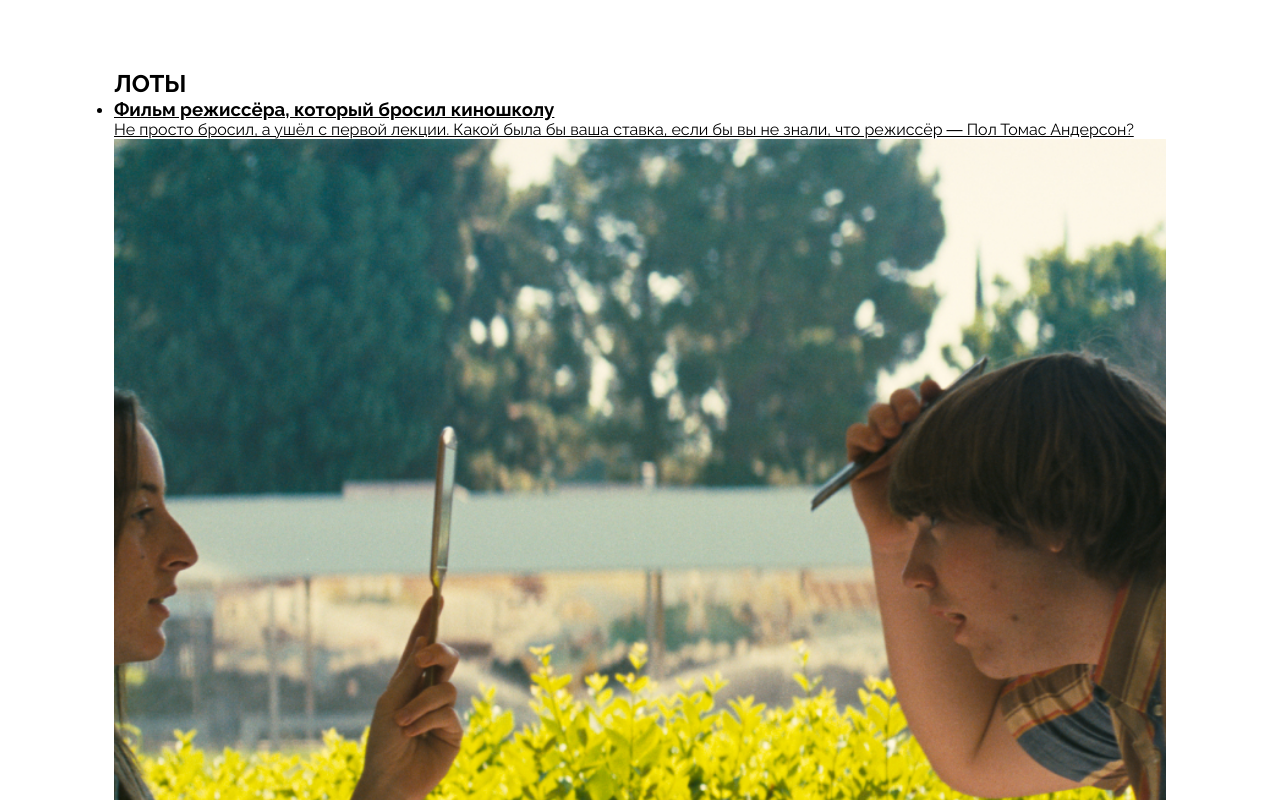
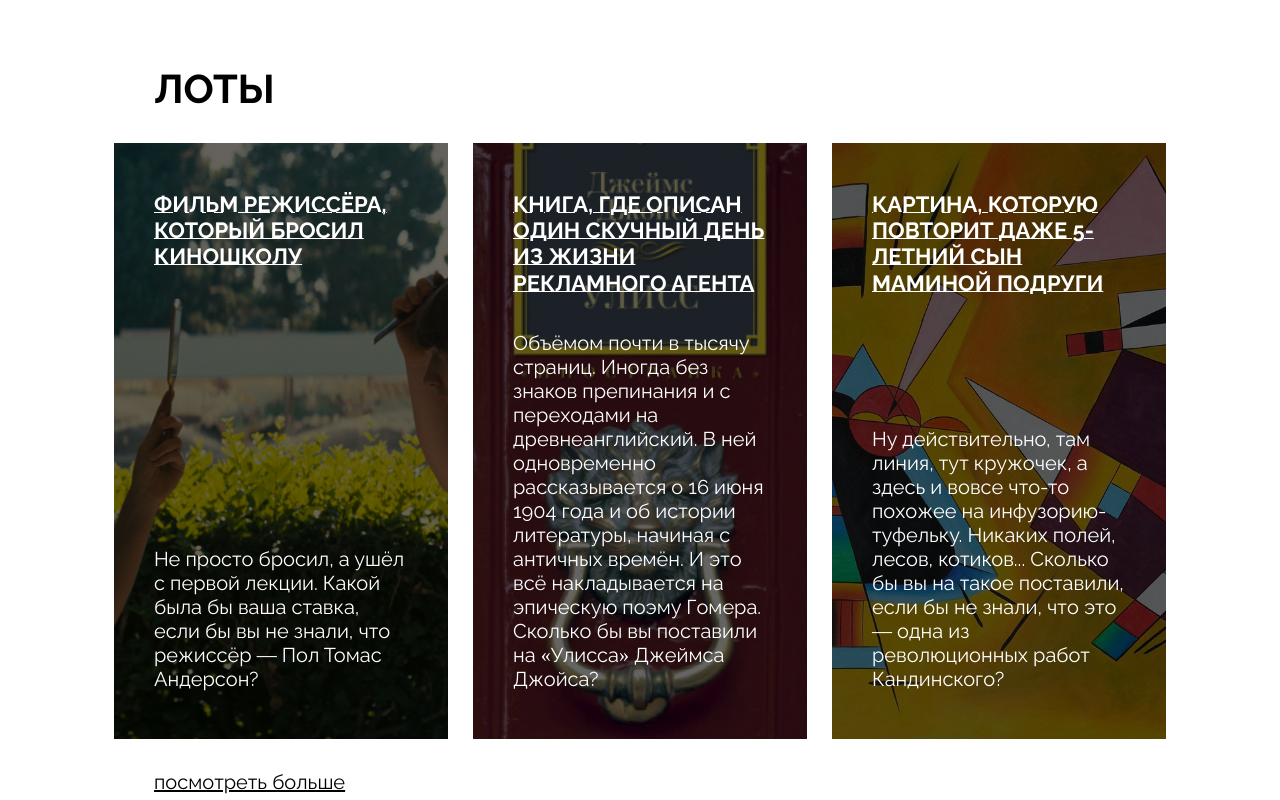
Before and after one commit to osukhankin/ono-tebe-nado-fd, a plain HTML site: page index.html in a window 1280 px wide. Shown: the part 1160-1960 px from the top of the page. Drawn offline with Linux system fonts and the light colour scheme.

Commit message:
lots completed

```diff
--- a/index.html
+++ b/index.html
@@ -41,38 +41,49 @@
       <section class="cover">
         <div class="overlay"></div>
         <h1 class="cover__title">
-          <span class="aligned-text letter-spacing-extended">ОН<span class="no-letter-spacing">О</span></span>
-          <span class="aligned-text_center letter-spacing-extended">ТЕБ<span class="no-letter-spacing">Е</span></span>
-          <span class="aligned-text_right letter-spacing-extended">НАД<span class="no-letter-spacing">О</span></span>
+          <span class="aligned-text letter-spacing-extended"
+            >ОН<span class="no-letter-spacing">О</span></span
+          >
+          <span class="aligned-text_center letter-spacing-extended"
+            >ТЕБ<span class="no-letter-spacing">Е</span></span
+          >
+          <span class="aligned-text_right letter-spacing-extended"
+            >НАД<span class="no-letter-spacing">О</span></span
+          >
         </h1>
         <div class="cover__description">
-          <p class="cover__description-text">Аукцион вещей, в которые никто не верил</p>
+          <p class="cover__description-text">
+            Аукцион вещей, в которые никто не верил
+          </p>
           <button class="bet-button">Сделать ставку</button>
         </div>
       </section>
       <section class="lots">
-        <h2>ЛОТЫ</h2>
-        <ul>
-          <li>
-            <a href="#">
-              <article>
-                <h3>Фильм режиссёра, который бросил киношколу</h3>
-                <p>
+        <h2 class="lots__heading">ЛОТЫ</h2>
+        <ul class="lots__card-list">
+          <li class="lots__card-list-item">
+            <a class="card-link" href="#">
+              <article class="card card_type_film">
+                <div class="overlay"></div>
+                <h3 class="card__title">
+                  Фильм режиссёра, который бросил киношколу
+                </h3>
+                <p class="card__text">
                   Не просто бросил, а ушёл с первой лекции. Какой была бы ваша
                   ставка, если бы вы не знали, что режиссёр — Пол Томас
                   Андерсон?
                 </p>
-                <img src="images/card-lot-01.jpg" alt="Первая карточка" />
               </article>
             </a>
           </li>
-          <li>
-            <a href="#">
-              <article>
-                <h3>
+          <li class="lots__card-list-item">
+            <a class="card-link" href="#">
+              <article class="card card_type_book">
+                <div class="overlay"></div>
+                <h3 class="card__title">
                   Книга, где описан один скучный день из жизни рекламного агента
                 </h3>
-                <p>
+                <p class="card__text">
                   Объёмом почти в тысячу страниц. Иногда без знаков препинания и
                   с переходами на древнеанглийский. В ней одновременно
                   рассказывается о 16 июня 1904 года и об истории литературы,
@@ -80,28 +91,27 @@
                   эпическую поэму Гомера. Сколько бы вы поставили на «Улисса»
                   Джеймса Джойса?
                 </p>
-                <img src="images/card-lot-02.jpg" alt="Вторая карточка" />
               </article>
             </a>
           </li>
-          <li>
-            <a href="#">
-              <article>
-                <h3>
+          <li class="lots__card-list-item">
+            <a class="card-link" href="#">
+              <article class="card card_type_picture">
+                <div class="overlay"></div>
+                <h3 class="card__title">
                   Картина, которую повторит даже 5-летний сын маминой подруги
                 </h3>
-                <p>
+                <p class="card__text">
                   Ну действительно, там линия, тут кружочек, а здесь и вовсе
                   что-то похожее на инфузорию-туфельку. Никаких полей, лесов,
                   котиков... Сколько бы вы на такое поставили, если бы не знали,
                   что это — одна из революционных работ Кандинского?
                 </p>
-                <img src="images/card-lot-03.jpg" alt="Третья карточка" />
               </article>
             </a>
           </li>
         </ul>
-        <a href="#">посмотреть больше</a>
+        <a class="lots__look-more-link" href="#">посмотреть больше</a>
       </section>
       <section class="about">
         <div>
--- a/styles/style.css
+++ b/styles/style.css
@@ -72,53 +72,53 @@
 
 .cover {
   position: relative;
-  margin: 0 0 180px 0;
   display: flex;
   flex-direction: column;
+  margin: 0 0 180px 0;
+  padding: 165px 50px 50px 50px;
   background-image: url(../images/cover.jpg);
+  background-repeat: no-repeat;
+  background-position: center;
   background-size: cover;
-  background-position: center;
-  background-repeat: no-repeat;
-  padding: 165px 50px 50px 50px;
 }
 
 .overlay {
   position: absolute;
-  background: #000000;
-  opacity: 0.6;
+  inset: 0;
   width: 100%;
   height: 100%;
-  inset: 0;
+  opacity: 0.6;
+  background: #000000;
 }
 
 .cover__title {
-  width: 100%;
+  position: relative;
+  z-index: 2;
   display: flex;
   flex-direction: column;
-  position: relative;
-  z-index: 2;
+  width: 100%;
+  color: #FFFFFF;
   font-family: Raleway;
   font-weight: 700;
   font-size: 100px;
-  color: #FFFFFF;
   text-transform: uppercase;
 }
 
 .aligned-text {
+  position: relative;
   align-self: flex-start;
-  position: relative;
   margin-bottom: 19px;
 }
 
 .aligned-text_center{
+  position: relative;
   align-self: center;
-  position: relative;
   margin-bottom: 19px;
 }
 
 .aligned-text_right {
+  position: relative;
   align-self: flex-end;
-  position: relative;
 }
 
 .letter-spacing-extended {
@@ -132,24 +132,27 @@
 .cover__description {
   z-index: 2;
   display: flex;
-  margin-top: 104px;
   justify-content: space-between;
   align-items: center;
+  margin-top: 104px;
 
 }
 
 .cover__description-text {
+  color:#FFFFFF;
   font-family: Raleway;
   font-weight: 400;
   font-size: 22px;
   line-height: 28px;
   letter-spacing: 0;
   text-transform: uppercase;
-  color:#FFFFFF;
   word-spacing: 18px;
 }
 
 .bet-button {
+  border: 1px solid #FFFFFF;
+  padding: 14px 32px;
+  color:#FFFFFF;
   font-family: Raleway;
   font-weight: 500;
   font-size: 22px;
@@ -157,18 +160,120 @@
   letter-spacing: 0;
   text-align: center;
   text-transform: uppercase;
-  color:#FFFFFF;
   background: transparent;
-  border: 1px solid #FFFFFF;
-  padding: 14px 32px;
 }
 
-
 .lots {
+  display: flex;
+  flex-direction: column;
   width: 1052px;
   height: 723px;
   margin: 0 24px 120px 24px;
+}
 
+.lots__heading {
+  margin-bottom: auto;
+  margin-left: 40px;
+  font-family: Raleway;
+  font-weight: 700;
+  font-size: 40px;
+  line-height: 100%;
+  letter-spacing: 0;
+  text-transform: uppercase;
+
+}
+
+.lots__card-list {
+  display: flex;
+  flex-direction: row;
+  flex-wrap: wrap;
+  justify-content: space-between;
+  gap: 25px;
+  margin: 0;
+  padding: 0;
+  list-style: none;
+}
+
+.lots__card-list-item {
+  width: 334px;
+  min-height: 596px;
+}
+
+.card-link{
+  height: 100%;
+  text-decoration: none;
+}
+
+.card {
+  position: relative;
+  display: flex;
+  flex-direction: column;
+  justify-content: space-between;
+  height: 100%;
+  padding: 48px 40px 48px 40px;
+}
+
+.card_type_film {
+  position: relative;
+  background-image: url(../images/card-lot-01.jpg);
+  background-repeat: no-repeat;
+  background-position: center;
+  background-size: cover;
+}
+
+.card_type_book {
+  position: relative;
+  background-image: url(../images/card-lot-02.jpg);
+  background-repeat: no-repeat;
+  background-position: center;
+  background-size: cover;
+}
+
+.card_type_picture {
+  position: relative;
+  background-image: url(../images/card-lot-03.jpg);
+  background-repeat: no-repeat;
+  background-position: center;
+  background-size: cover;
+}
+
+.card__title {
+  position: relative;
+  z-index: 2;
+  color: #FFFFFF;
+  font-family: Raleway;
+  font-weight: 700;
+  font-size: 22px;
+  line-height: 120%;
+  letter-spacing: 0;
+  text-decoration: underline;
+  text-decoration-style: solid;
+  text-decoration-thickness: 0;
+  text-underline-offset: 0;
+  text-transform: uppercase;
+
+}
+
+.card__text {
+  position: relative;
+  z-index: 2;
+  color: #FFFFFF;
+  font-family: Raleway;
+  font-weight: 400;
+  font-size: 20px;
+  line-height: 120%;
+  letter-spacing: 0;
+}
+
+.lots__look-more-link {
+  margin-top: auto;
+  margin-left: 40px;
+  color: #000000;
+  font-family: Raleway;
+  font-weight: 400;
+  font-size: 20px;
+  line-height: 100%;
+  letter-spacing: 0;
 }
 
 .about {
```
